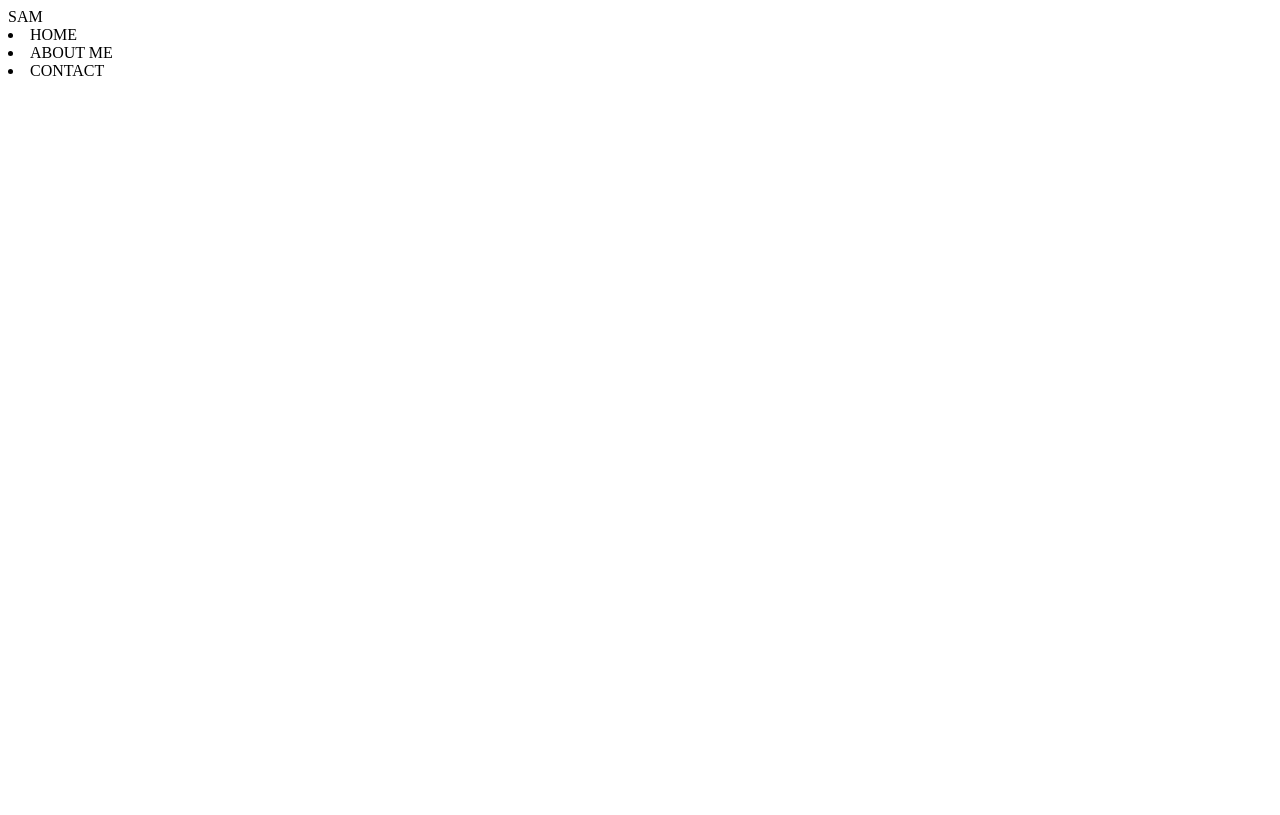
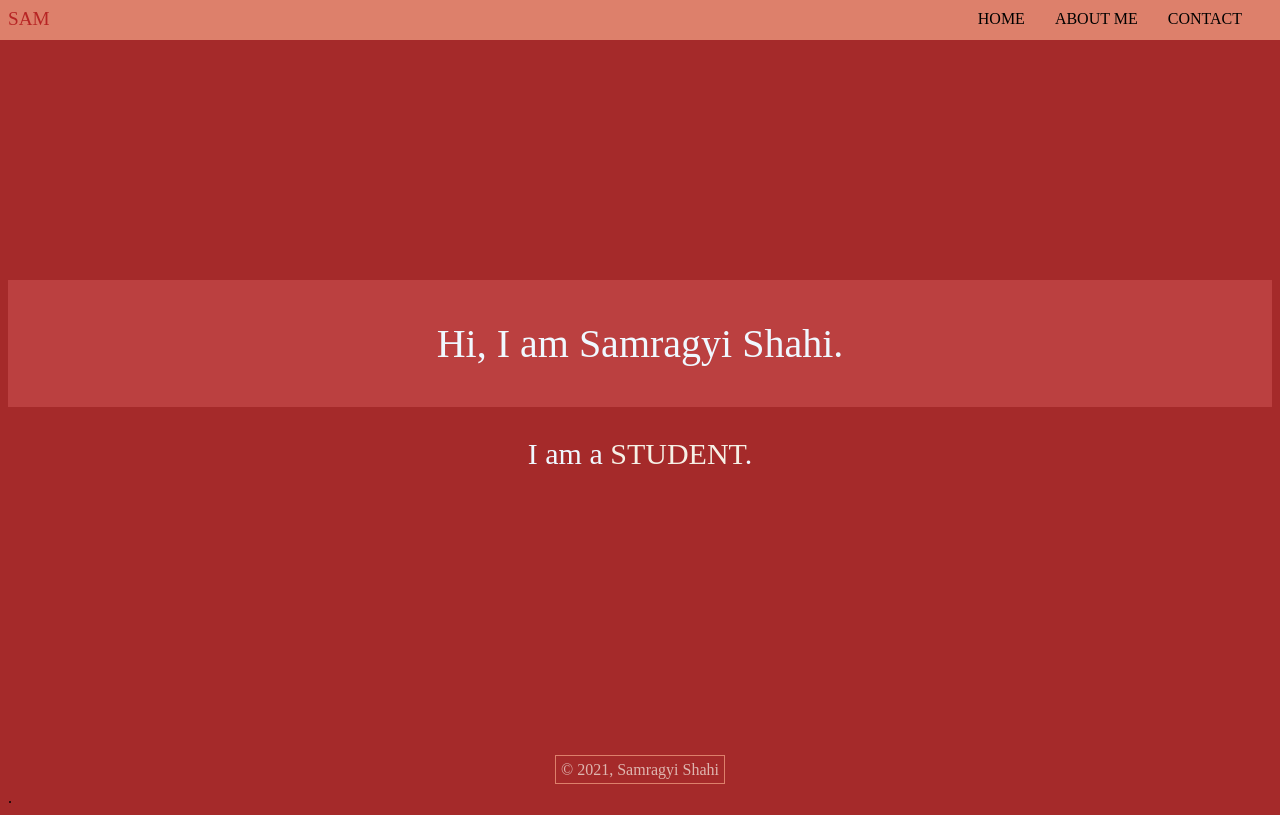
Before and after one commit to Samragyi08/Web-Technology, a plain HTML site: page index.html in a window 1280 px wide. Drawn offline with Linux system fonts and the light colour scheme.

Commit message:
initial commit

```diff
--- a/index.html
+++ b/index.html
@@ -4,12 +4,13 @@
     <meta charset="UTF-8">
     <meta http-equiv="X-UA-Compatible" content="IE=edge">
     <meta name="viewport" content="width=device-width, initial-scale=1.0">
+    <link rel="stylesheet" href="style.css">
     <title>Samragyi Shahi</title>
 </head>
 <body>
     <div class="navbar">
         <div class="logo">
-            <span>SAM</span>
+            <span></span>
         </div>
         <div class="menu">
             <li>HOME</li>
@@ -17,5 +18,19 @@
             <li>CONTACT</li>
         </div>
     </div>
+
+    <div class="body">
+        <div class="name">
+            <p>Hi, I am Samragyi Shahi.</p>
+        </div>
+        <div class="change">
+            <p>I am a <span></span>.</p>
+        </div>
+    </div>
+
+    <footer>
+        <span>&copy 2021, Samragyi Shahi</span>
+    </footer>
+    .
 </body>
 </html>
```
